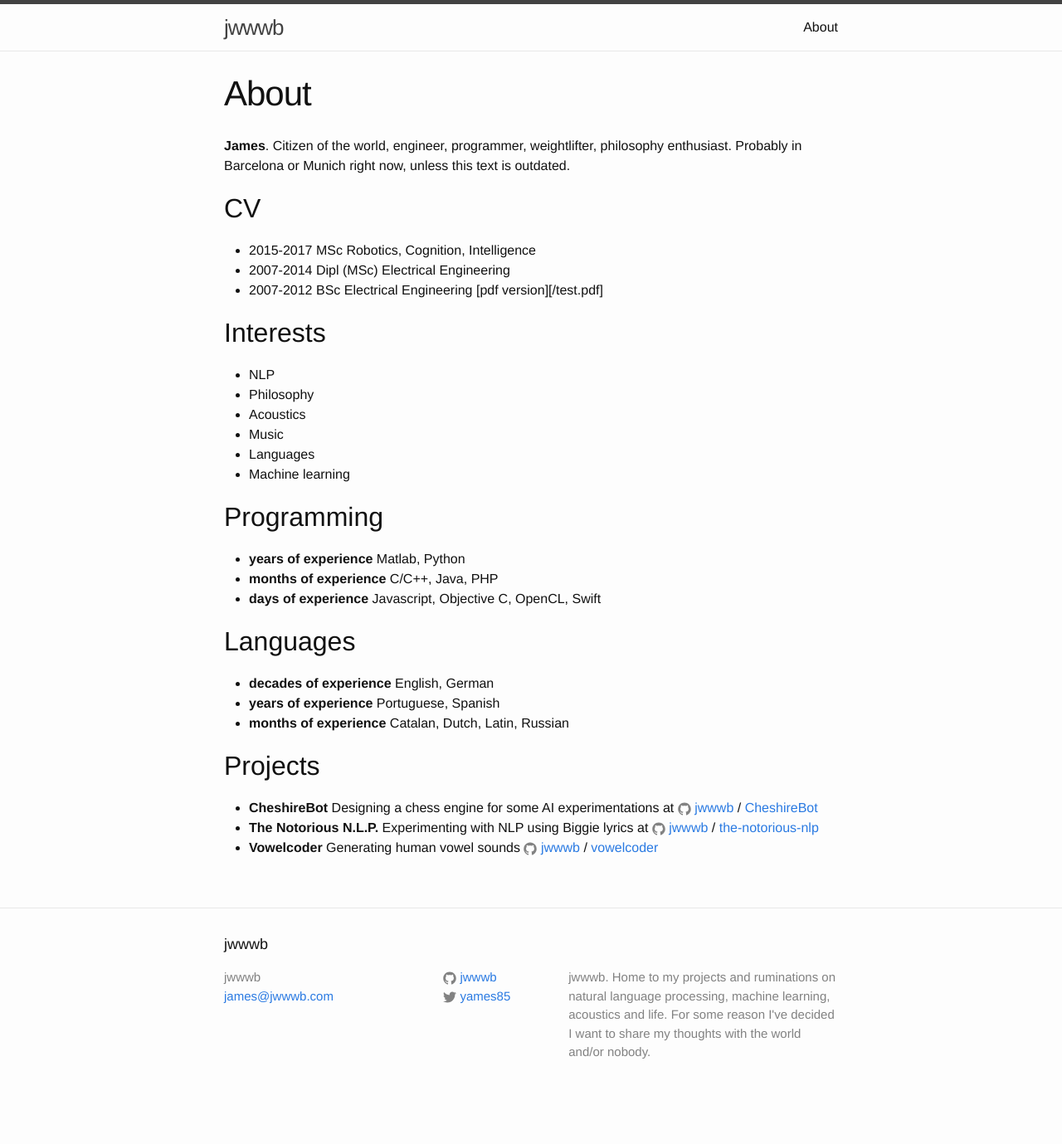
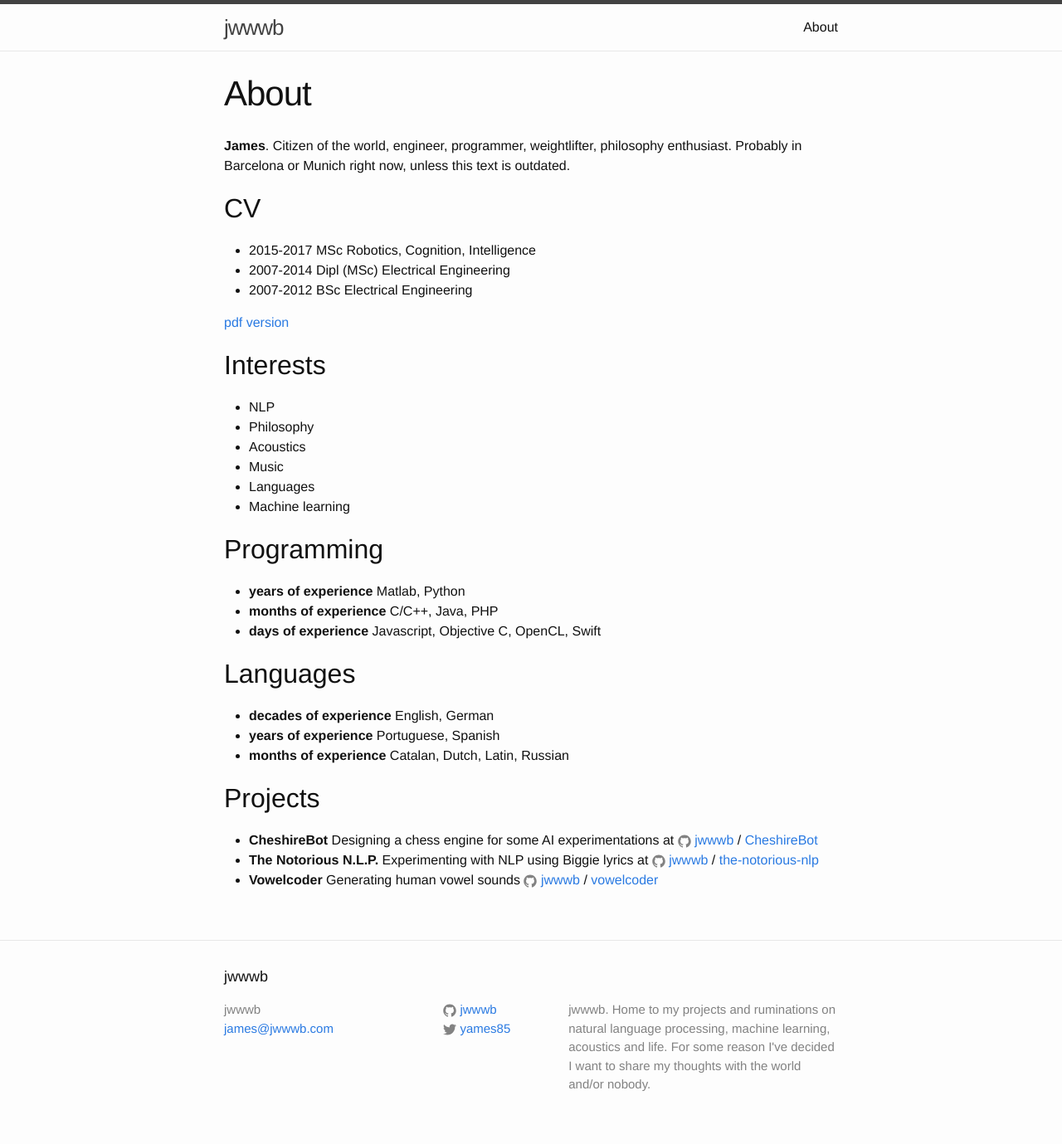
Before and after one commit to jwwwb/jwwwb.github.io, a Jekyll site: the page built from about.md, in a window 1280 px wide. Shown: the whole page at 83% size. Built offline with Jekyll 4.4.1, drawn with Linux system fonts in a browser that asks for light colours; before the commit the page ends 1340 px from its top, so only the background shows below that.

```diff
--- a/about.md
+++ b/about.md
@@ -10,7 +10,8 @@ permalink: /about/
 * 2015-2017 MSc Robotics, Cognition, Intelligence
 * 2007-2014 Dipl (MSc) Electrical Engineering
 * 2007-2012 BSc Electrical Engineering
-[pdf version][/test.pdf]
+
+[pdf version](/test.pdf)
 
 ## Interests
 * NLP
```
